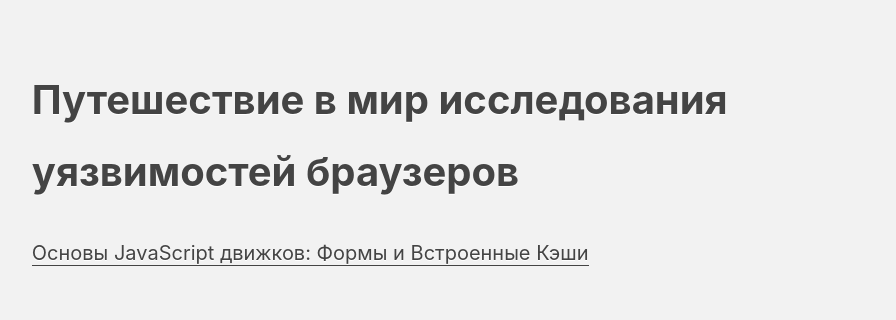
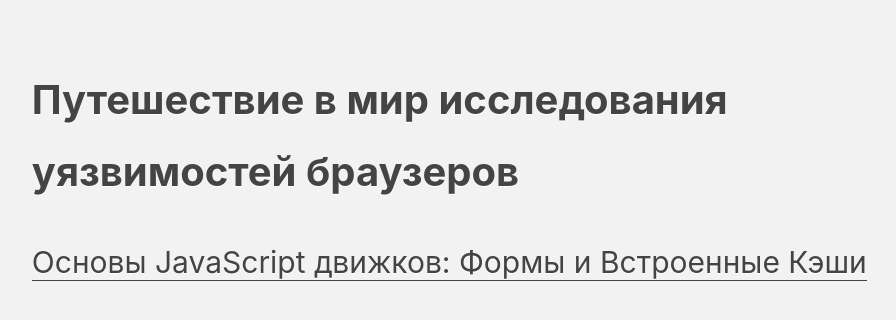
Before and after one commit to sploitem/sploitem.github.io, a plain HTML site: page index.html in a window 1280 px wide. Shown: the whole page, without its empty margins (141-1037 px from the left). Drawn offline with Linux system fonts and the light colour scheme.

Commit message:
Update style.css
adjusted font-size of links

```diff
--- a/style.css
+++ b/style.css
@@ -1,4 +1,4 @@
 body {margin: 5% auto; background: #f2f2f2; color: #444444; font-family: -apple-system, BlinkMacSystemFont, "Segoe UI", Roboto, Helvetica, Arial, sans-serif; font-size: 20px; line-height: 1.8; text-shadow: 0 1px 0 #ffffff; max-width: 73%;}
 code {background: white;}
-a {border-bottom: 1px solid #444444; color: #444444; text-decoration: none;}
+a {border-bottom: 1px solid #444444; color: #444444; text-decoration: none; font-size: 30px;}
 a:hover {border-bottom: 0;}
```
